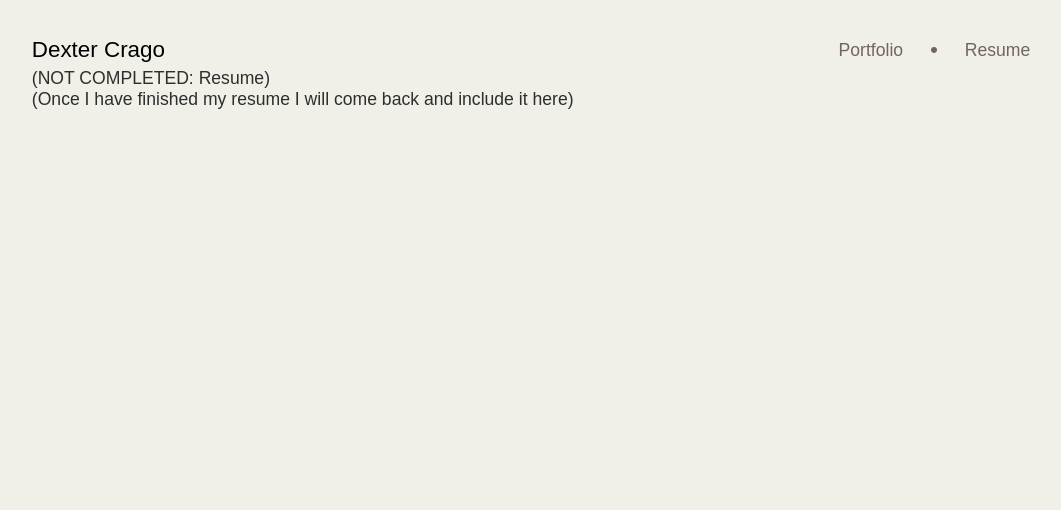
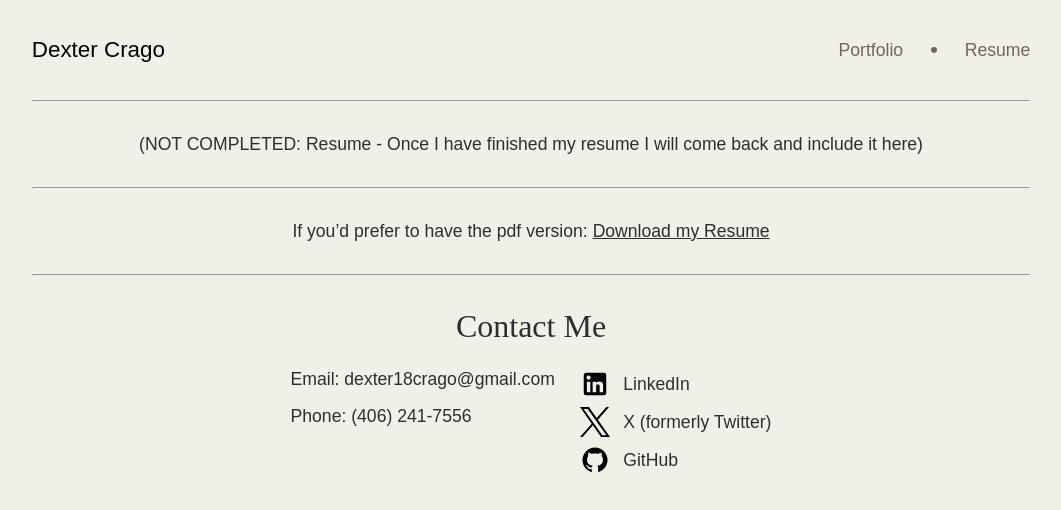
Before and after one commit to djcrago/personal-website, a React (Vite) app: page /resume in a window 1280 px wide. Shown: the top 510 px of the page, without its empty margins (109-1170 px from the left). Built offline with nearby package versions, Linux system fonts and the light colour scheme.

Commit message:
Rough in ResumePage content and styling

```diff
--- a/src/components/ResumePage/ResumePage.jsx
+++ b/src/components/ResumePage/ResumePage.jsx
@@ -1,17 +1,28 @@
 import Header from '../Header/Header';
+import Footer from '../Footer/Footer';
 import styles from './ResumePage.module.css';
 
 function ResumePage() {
   return (
     <>
       <Header />
+      <hr />
       {/* Include both information as HTML and a link to download a pdf */}
-      <div className={styles.resume}>
-        <p>(NOT COMPLETED: Resume)</p>
+      <div className={styles.main}>
         <p>
-          (Once I have finished my resume I will come back and include it here)
+          (NOT COMPLETED: Resume - Once I have finished my resume I will come
+          back and include it here)
+        </p>
+        <hr />
+        <p>
+          If you&rsquo;d prefer to have the pdf version:{' '}
+          <a className={styles.link} href="../../assets/resume.pdf">
+            Download my Resume
+          </a>
         </p>
       </div>
+      <hr />
+      <Footer />
     </>
   );
 }
--- a/src/components/ResumePage/ResumePage.module.css
+++ b/src/components/ResumePage/ResumePage.module.css
@@ -1,2 +1,9 @@
-.resume {
+.main {
+  display: flex;
+  flex-direction: column;
+  align-items: center;
 }
+
+.link {
+  color: rgb(46, 46, 46);
+}
```
